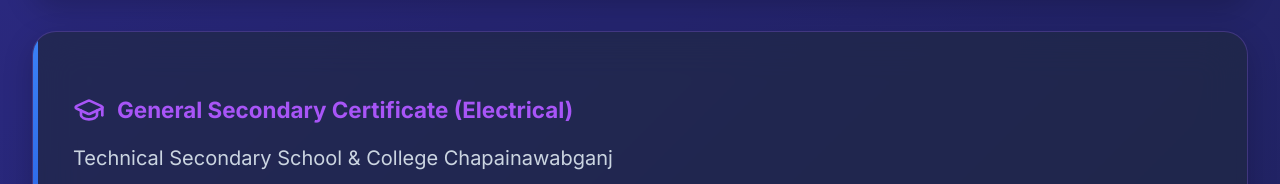
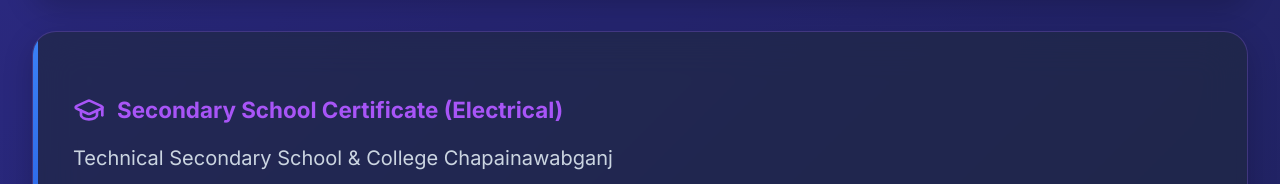
Before and after one commit to Tanjim-joy/My-portfolio, a React (Vite) app: page / in a window 1280 px wide. Shown: the part 5118-5302 px from the top of the page. Built offline with nearby package versions, Linux system fonts and the light colour scheme.

Commit message:
Update portfolio.jsx
Edu GSC to SSC

```diff
--- a/src/portfolio.jsx
+++ b/src/portfolio.jsx
@@ -152,7 +152,7 @@
       type: 'Diploma'
     },
     {
-      degree: 'General Secondary Certificate (Electrical)',
+      degree: 'Secondary School Certificate (Electrical)',
       institution: 'Technical Secondary School & College Chapainawabganj',
       period: '2010',
       grade: 'GPA: 3.82/5.00',
```
